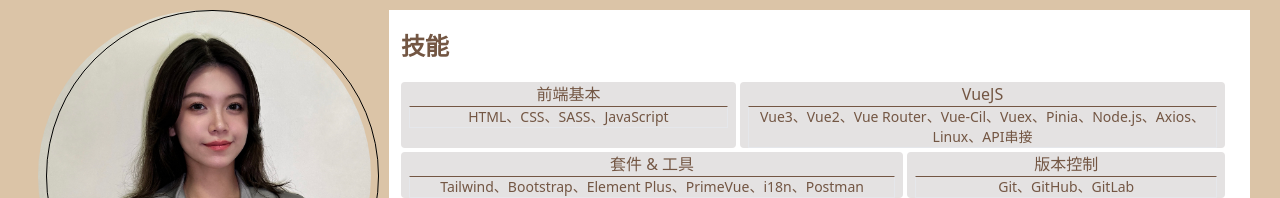
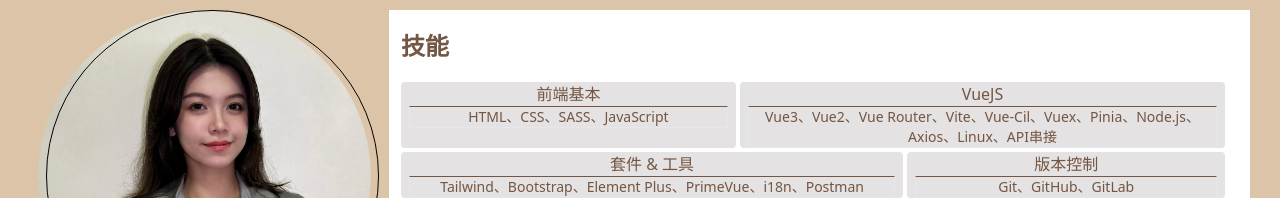
Before and after one commit to tingxuan0911/myResume, a Vue app: page / in a window 1280 px wide. Shown: the top 198 px of the page. Built offline with nearby package versions, Linux system fonts and the light colour scheme.

Commit message:
技能增加vite

```diff
--- a/src/components/skill.vue
+++ b/src/components/skill.vue
@@ -17,7 +17,7 @@ const device = inject("device");
               <div>VueJS</div>
               <div
                 class="text-sm border border-t-[#735643]"
-              >Vue3、Vue2、Vue Router、Vue-Cil、Vuex、Pinia、Node.js、Axios、Linux、API串接</div>
+              >Vue3、Vue2、Vue Router、Vite、Vue-Cil、Vuex、Pinia、Node.js、Axios、Linux、API串接</div>
             </div>
             <div class="w-[60%] rounded bg-[#E4E2E2] text-center hover:shadow-inner hover:shadow-zinc-400 px-2">
               <div>套件 & 工具</div>
```
